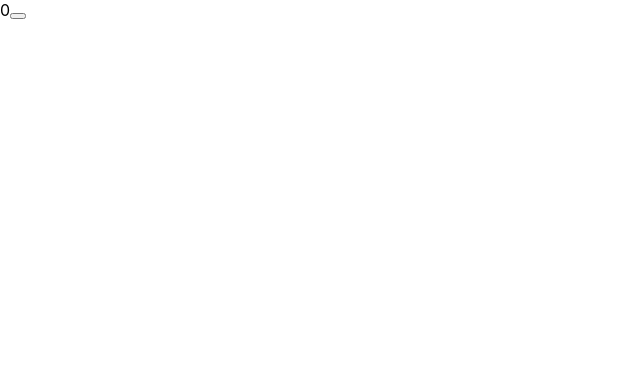
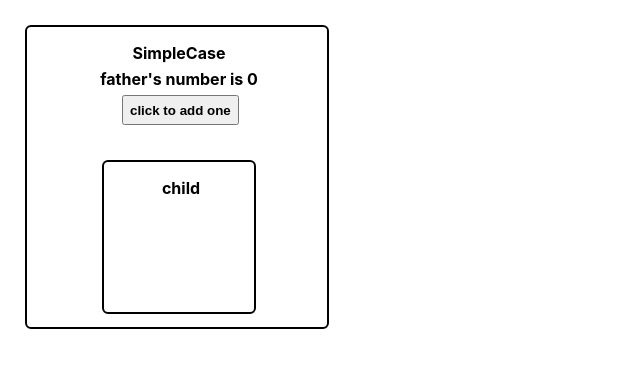
Before and after one commit to shurintou/when-react-re-renders, a React (Create React App) app: page / in a window 1280 px wide. Shown: the top 368 px of the page, without its empty margins (0-640 px from the left). Built offline with nearby package versions, Linux system fonts and the light colour scheme.

Commit message:
feature(simpleCase): to add simpleCase.

```diff
--- a/src/App.js
+++ b/src/App.js
@@ -1,4 +1,4 @@
-import SimpleCase from '../src/components/SimplestCase/fatherComponent'
+import SimpleCase from './components/SimpleCase/fatherComponent'
 import React from 'react'
 
 function App() {
--- /dev/null
+++ b/src/components/SimpleCase/childComponent.jsx
@@ -0,0 +1,12 @@
+import React from 'react'
+const ChildComponent = () => {
+    console.log('ChildComponent function was called.')
+
+    return (
+        <div className={'child'} style={{ marginTop: '35px', marginLeft: '75px' }}>
+            <p>child</p>
+        </div>
+    )
+}
+
+export default ChildComponent
--- /dev/null
+++ b/src/components/SimpleCase/fatherComponent.jsx
@@ -0,0 +1,19 @@
+import React, { useState } from 'react'
+import ChildComponent from './childComponent'
+
+const FatherComponent = () => {
+    console.log('FatherComponent function was called.')
+
+    const [num, setNum] = useState(0)
+
+    return (
+        <div className={'father'}>
+            <p>SimpleCase</p>
+            <p>father's number is {num}</p>
+            <button onClick={() => setNum(num + 1)}>click to add one</button>
+            <ChildComponent />
+        </div>
+    )
+}
+
+export default FatherComponent
--- a/src/components/SimplestCase/childComponent.jsx
+++ /dev/null
@@ -1,8 +0,0 @@
-import React, { useState, useEffect } from 'react'
-const ChildComponent = (props) => {
-    return (
-        <div></div>
-    )
-}
-
-export default ChildComponent
--- a/src/components/SimplestCase/fatherComponent.jsx
+++ /dev/null
@@ -1,16 +0,0 @@
-import React, { useState, useEffect } from 'react'
-import ChildComponent from './childComponent'
-
-const FatherComponent = (props) => {
-    const [num, setNum] = useState(0)
-
-    return (
-        <div>
-            {num}
-            <button onClick={() => setNum(num++)}></button>
-            <ChildComponent />
-        </div>
-    )
-}
-
-export default FatherComponent
--- a/src/index.css
+++ b/src/index.css
@@ -16,3 +16,32 @@ code {
   display: flex;
   align-items: center;
 }
+
+.father {
+  margin-left: 25px;
+  margin-Top: 25px;
+  width: 300px;
+  height: 300px;
+  border: 2px solid black;
+  border-radius: 6px;
+}
+
+p {
+  height: 10px;
+  font-weight: bold !important;
+  margin-left: 4px;
+  text-align: center;
+}
+
+button {
+  height: 30px;
+  margin-left: 95px;
+  font-weight: bold !important;
+}
+
+.child {
+  width: 150px;
+  height: 150px;
+  border: 2px solid black;
+  border-radius: 6px;
+}
```
